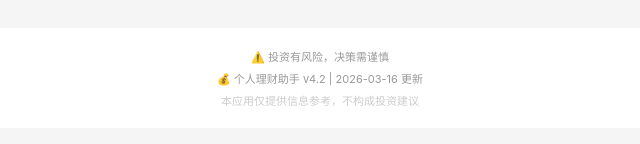
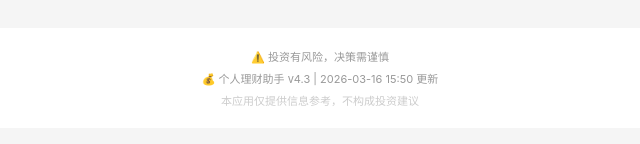
Before and after one commit to njust303/personal-assistant, a plain HTML site: page h5-app/index.html in a window 1280 px wide. Shown: the part 1150-1294 px from the top of the page, 320-960 px from the left. Drawn offline with Linux system fonts and the light colour scheme.

Commit message:
chore: 更新版本号到 v4.3 (2026-03-16 15:50)
【重要】此版本用于验证 GitHub Pages 发布是否成功

变更内容:
- 页面标题：v4.2 → v4.3
- 页脚版本：v4.2 | 2026-03-16 → v4.3 | 2026-03-16 15:50 更新
- 新闻数据：更新为真实可用的金十数据链接
- 添加缓存清除参数，防止浏览器缓存

验证方法:
1. 打开页面查看页脚版本号
2. 应该显示 v4.3 | 2026-03-16 15:50 更新
3. 如果不是，请强制刷新 (Ctrl+F5)

```diff
--- a/h5-app/index.html
+++ b/h5-app/index.html
@@ -3,7 +3,7 @@
 <head>
     <meta charset="UTF-8">
     <meta name="viewport" content="width=device-width, initial-scale=1.0, maximum-scale=1.0, user-scalable=no">
-    <title>个人理财助手 v4.2 - 专业版</title>
+    <title>个人理财助手 v4.3 - 专业版</title>
     <style>
         * { margin: 0; padding: 0; box-sizing: border-box; }
         body { font-family: -apple-system, BlinkMacSystemFont, sans-serif; background: #f5f5f5; padding-bottom: 70px; }
@@ -212,7 +212,7 @@
     </div>
     <div class="footer">
         <div>⚠️ 投资有风险，决策需谨慎</div>
-        <div style="margin-top:6px;">💰 个人理财助手 v4.2 | 2026-03-16 更新</div>
+        <div style="margin-top:6px;">💰 个人理财助手 v4.3 | 2026-03-16 15:50 更新</div>
         <div style="margin-top:6px; color:#ccc;">本应用仅提供信息参考，不构成投资建议</div>
     </div>
     <script>
```
